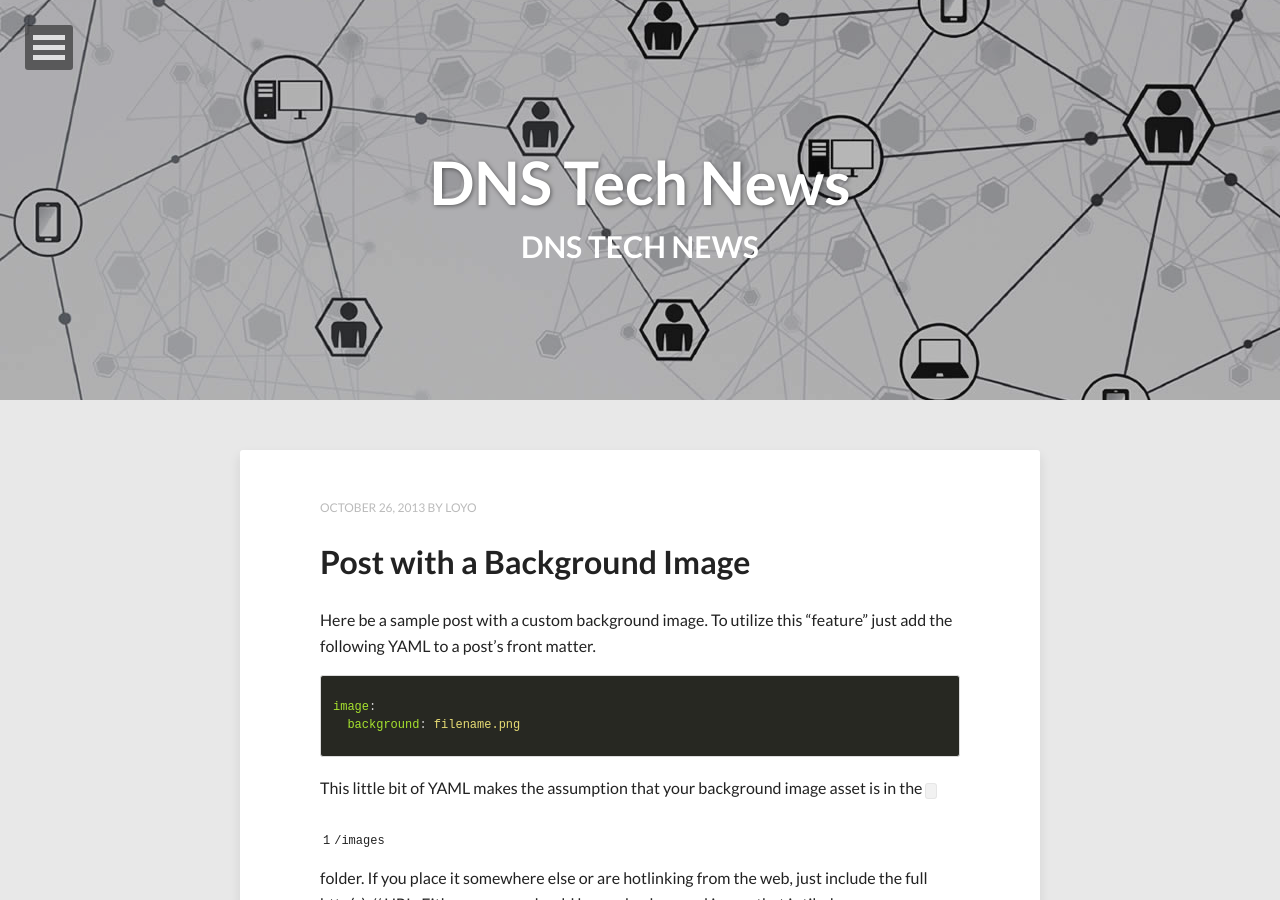
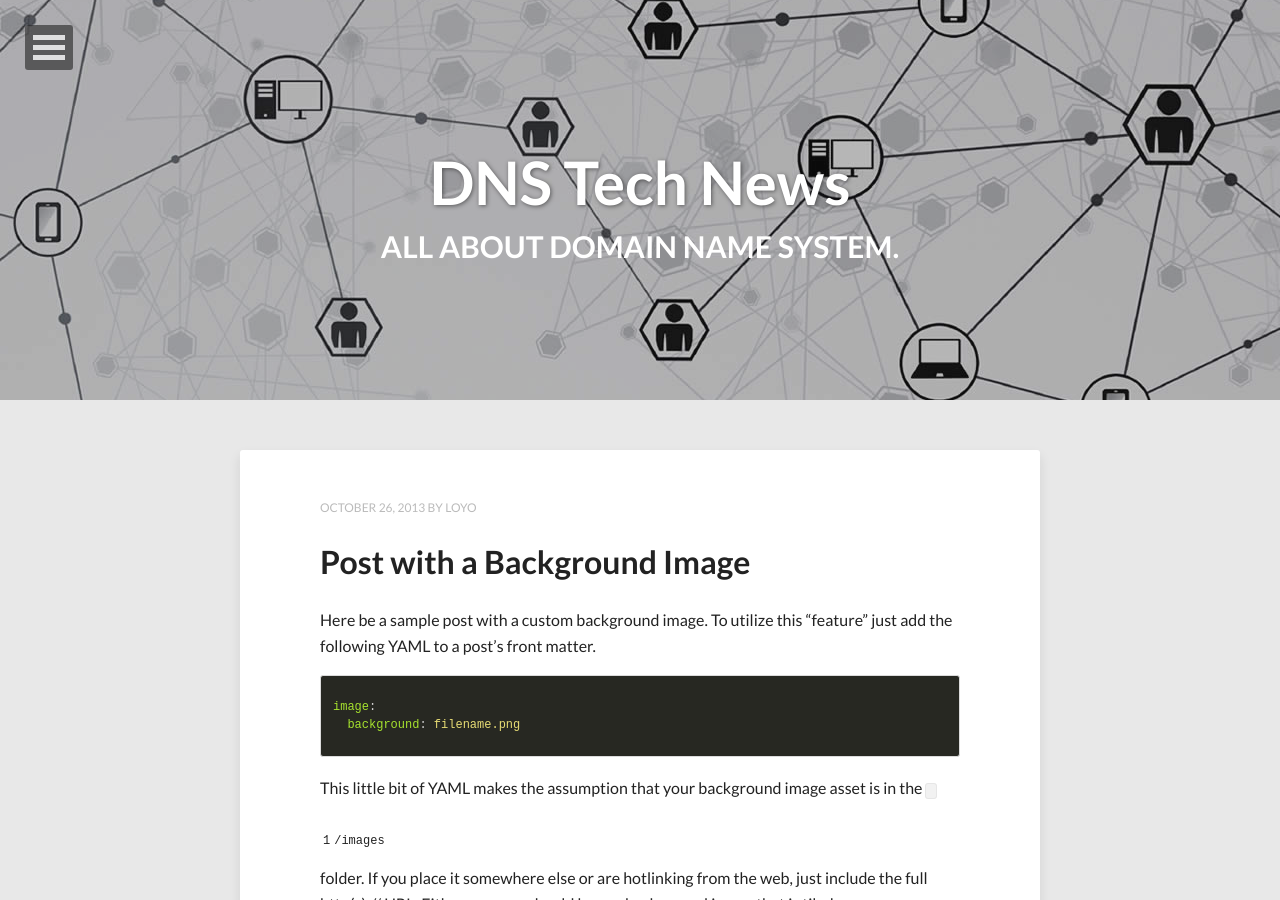
Before and after one commit to loyo-tw/loyo-tw.github.io, a Jekyll site: the page built from index.html, in a window 1280 px wide and 900 px high. Built offline with Jekyll 4.4.1, drawn with Linux system fonts in a browser that asks for light colours; nearby versions of some CDN libraries; the list of posts is cut into pages by our own code.

Commit message:
DNS Tech News

```diff
--- a/index.html
+++ b/index.html
@@ -1,6 +1,6 @@
 ---
 layout: post-index
-title: DNS Tech News
+title: All about Domain Name System.
 description: "All about Domain Name System."
 tags: [Jekyll, theme, themes, responsive, blog, modern]
 image:
```
